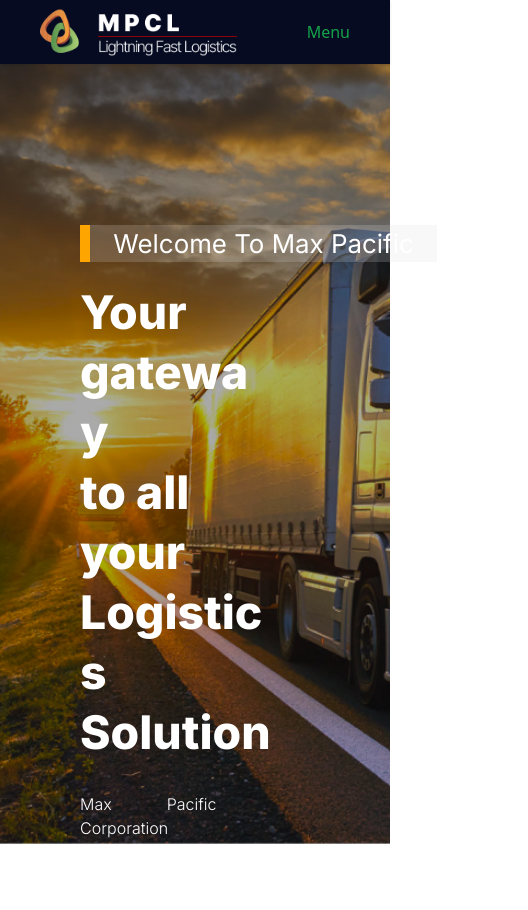
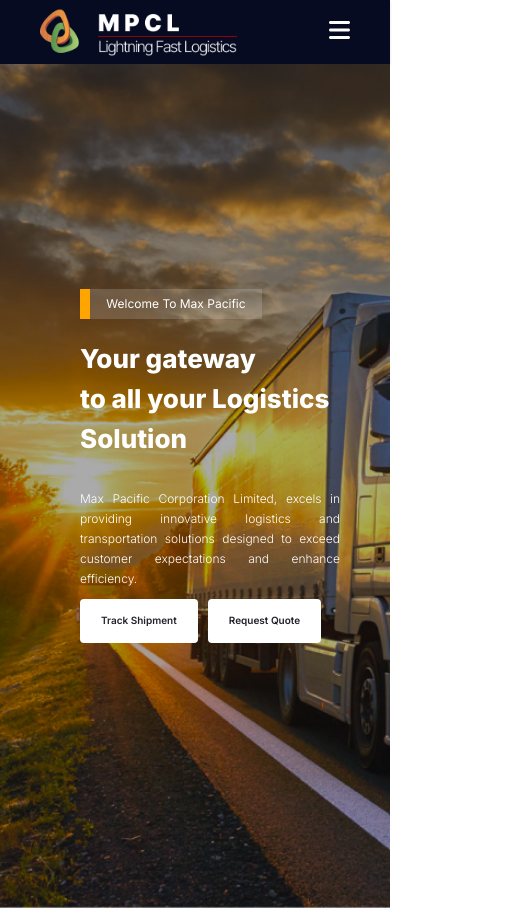
Before and after one commit to PrajwalAxRy/Max-Pacific-Corporation----Offical-Live-Website, a React (Create React App) app in the folder client/: page / in a window 390 px wide. Shown: the top 910 px of the page, 528 px wide, since content can reach past the window. Built offline with nearby package versions, Linux system fonts and the light colour scheme.

Commit message:
Made changes based on the received feedback

```diff
--- a/client/src/App.js
+++ b/client/src/App.js
@@ -22,7 +22,7 @@ function App() {
     <Router>
       <div>
         <HeaderBar/>
-        <div className=" pt-20">
+        <div>
           <Routes>
             <Route path="/" element={<Home />} exact />
             <Route path="/company" element={<Company />} />
--- /dev/null
+++ b/client/src/components/Button.css
@@ -0,0 +1,42 @@
+/* Button.css */
+
+.Button {
+    width: auto;
+    height: auto;
+    padding: 18px 30px;
+    background: white;
+    display: inline-flex;
+    justify-content: center;
+    align-items: center;
+    cursor: pointer;
+    border-radius: 4px;
+    border: 1px solid transparent;
+    white-space: nowrap;
+    color: #23212A;
+    font-size: 14px;
+    font-family: Inter;
+    font-weight: 600;
+    line-height: 21.60px;
+    text-align: center;
+  }
+
+  @media only screen and (max-width: 950px) {
+    .Button {
+      font-size: 12px;
+      padding: 14px 25px;
+    }
+  }
+
+  @media only screen and (max-width: 560px) {
+    .Button {
+      font-size: 10px;
+      padding: 10px 20px;
+    }
+  }
+
+  @media only screen and (max-width: 330px) {
+    .Button {
+      font-size: 10px;
+      padding: 10px 10px;
+    }
+  }
--- a/client/src/components/Button.js
+++ b/client/src/components/Button.js
@@ -1,45 +1,17 @@
 import React from 'react';
 import { useNavigate } from 'react-router-dom';
+import './Button.css';
 
 const Button = ({ text = 'Request Quote', link = '/getQuote' }) => {
   const navigate = useNavigate();
-
-  // Responsive style adjustments
-  const buttonStyle = {
-    width: 'auto', // Allow button width to grow with the text or specify max-width
-    minWidth: '164px', // Ensure the button does not become too small
-    height: 'auto', // Use auto height to adjust with padding
-    paddingTop: '18px', // Adjusted for simplicity
-    paddingBottom: '18px',
-    paddingLeft: '24px',
-    paddingRight: '24px',
-    background: 'white',
-    justifyContent: 'center',
-    alignItems: 'center',
-    display: 'inline-flex',
-    cursor: 'pointer',
-    boxSizing: 'border-box', // Ensures padding is included in width calculation
-    borderRadius: '4px', // Optional: for rounded corners
-    border: '1px solid transparent' // Optional: for better button definition
-  };
-
-  const textStyle = {
-    textAlign: 'center',
-    color: '#23212A',
-    fontSize: '14px',
-    fontFamily: 'Inter',
-    fontWeight: 600,
-    lineHeight: '21.60px',
-    wordWrap: 'break-word'
-  };
 
   const handleClick = () => {
     navigate(link);
   };
 
   return (
-    <div style={buttonStyle} onClick={handleClick}>
-      <div style={textStyle}>{text}</div>
+    <div className="Button" onClick={handleClick}>
+      {text}
     </div>
   );
 };
--- a/client/src/components/DataLayout.js
+++ b/client/src/components/DataLayout.js
@@ -83,7 +83,7 @@ function DataLayout() {
                       letterSpacing: "12.95px",
                     }}
                   >
-                   100+
+                   150+
                   </div>
                   <div
                     className="text-4xl text-center gradient-text-three"
@@ -111,7 +111,7 @@ function DataLayout() {
                       letterSpacing: "12.95px",
                     }}
                   >
-                    150+
+                    100+
                   </div>
                   <div
                     className="text-4xl text-center gradient-text-four"
--- a/client/src/components/Footer.js
+++ b/client/src/components/Footer.js
@@ -49,7 +49,7 @@ function Footer() {
 
                   <div className=' text-white'>
 
-                    <div>
+                    <div className='hidden lg:block'>
 
                       <div className='flex items-center mb-8'>
                           <div><img src={mailIcon} alt='Just an icon' className=' w-12 h-12 mr-2' /></div>
--- a/client/src/components/HeaderBar.js
+++ b/client/src/components/HeaderBar.js
@@ -2,13 +2,14 @@ import React, { useState, useRef, useEffect } from 'react';
 import { NavLink } from 'react-router-dom';
 import Button from './Button';
 import logo from '../assests/Logo.png';
-
-import './HeaderBarStyles.css';
+import { FontAwesomeIcon } from '@fortawesome/react-fontawesome';
+import { faBars, faTimes } from '@fortawesome/free-solid-svg-icons';
 
 const HeaderBar = () => {
   const [isDropdownOpen, setIsDropdownOpen] = useState(false);
   const [isMobileMenuOpen, setIsMobileMenuOpen] = useState(false);
   const dropdownRef = useRef(null);
+  const mobileMenuRef = useRef(null);
 
   const getNavLinkClass = ({ isActive }) => {
     return isActive
@@ -28,6 +29,9 @@ const HeaderBar = () => {
     if (dropdownRef.current && !dropdownRef.current.contains(event.target)) {
       setIsDropdownOpen(false);
     }
+    if (mobileMenuRef.current && !mobileMenuRef.current.contains(event.target)) {
+      setIsMobileMenuOpen(false);
+    }
   };
 
   useEffect(() => {
@@ -38,10 +42,10 @@ const HeaderBar = () => {
   }, []);
 
   return (
-    <header className="bg-customBlack shadow fixed top-0 w-full z-10">
-      <div className="mx-auto px-10 sm:px-6 lg:px-20">
+    <header className="bg-customBlack shadow top-0 w-full z-10">
+      <div className="mx-auto px-10">
         <div className="flex justify-between items-center py-2 md:justify-start md:space-x-10">
-          <div className="flex justify-start lg:w-0 lg:flex-1">
+          <div className="flex justify-start w-0 flex-1">
             <NavLink to="/" className={getNavLinkClass}>
               <img className="w-auto h-12" src={logo} alt="Your Company Logo" />
             </NavLink>
@@ -67,24 +71,25 @@ const HeaderBar = () => {
           </div>
           <div className="md:hidden">
             <button onClick={handleMobileMenuToggle}>
-              <span className='text-green-600'>Menu</span>
+              <FontAwesomeIcon className='h-6 text-white' icon={faBars} />
             </button>
           </div>
 
           {isMobileMenuOpen && (
-            <div className="fixed inset-y-0 right-0 z-50 flex flex-col items-center bg-white w-1/3 md:hidden">
-              <button onClick={handleMobileMenuToggle} className="self-end p-4">
-                Close {/* This button can be styled or replaced with an icon */}
+            <div ref={mobileMenuRef} className="fixed inset-y-0 right-0 z-50 flex flex-col items-center gap-y-6 bg-customBlack w-[30%] min-w-52 md:hidden">
+              <button onClick={handleMobileMenuToggle} className="self-end p-4 text-white">
+                <FontAwesomeIcon className='h-6 mr-5 mb-6' icon={faTimes} />
               </button>
               <NavLink to="/" className={getNavLinkClass}>Home</NavLink>
+              <NavLink to="/company/about" className={getNavLinkClass}>About Us</NavLink>
+              <NavLink to="/company/team" className={getNavLinkClass}>Our Team</NavLink>
+              <NavLink to="/company/gallery" className={getNavLinkClass}>Gallery</NavLink>
               <NavLink to="/blogs" className={getNavLinkClass}>Blogs</NavLink>
               <NavLink to="/services" className={getNavLinkClass}>Services</NavLink>
               <NavLink to="/contact" className={getNavLinkClass}>Contact Us</NavLink>
               <Button text="Track Shipment" link='/TrackShipment' />
             </div>
           )}
-
-
         </div>
       </div>
     </header>
--- /dev/null
+++ b/client/src/pages/Banner.css
@@ -0,0 +1,95 @@
+.banner {
+    background: rgba(217, 217, 217, 0.20);
+    height: 37px;
+    width: 357px;
+    color: white;
+    font-size: 25.89px;
+    font-family: 'Inter', sans-serif;
+    font-weight: 400;
+    border-left: 10px solid orange;
+    padding-left: -5px;
+    text-align: center;
+    display: flex;
+    align-items: center;
+    justify-content: center;
+  }
+
+  @media (max-width: 950px) {
+    .banner {
+      width: 70%; /* Full width on smaller screens */
+      font-size: 16px; /* Smaller font size on smaller screens */
+      height: 30px; /* Smaller height on smaller screens */
+    }
+  }
+
+  @media (max-width: 559px) {
+    .banner {
+      font-size: 12px; /* Even smaller font size for very small screens */
+      padding-left: 0; /* Remove padding on very small screens */
+    }
+  }
+
+
+/* Banner.css */
+
+.textBanner {
+    color: white;
+    font-size: 46.29px;
+    font-family: Inter;
+    font-weight: 800;
+    line-height: 60px;
+    word-wrap: break-word;
+    margin-top: 20px;
+  }
+
+  @media only screen and (max-width: 950px) {
+    .textBanner {
+      font-size: 36px;
+      line-height: 50px;
+    }
+  }
+
+  @media only screen and (max-width: 559px) {
+    .textBanner {
+      font-size: 26px;
+      line-height: 40px;
+    }
+  }
+
+
+  /* SecondaryBanner.css */
+
+.secondaryBanner {
+    width: 70%;
+    margin-top: 30px;
+    color: white;
+    text-align: justify;
+    font-size: 16px;
+    font-family: Inter;
+    font-weight: 300;
+    line-height: 24.24px;
+    word-wrap: break-word;
+  }
+
+  @media only screen and (max-width: 950px) {
+    .secondaryBanner {
+      width: 90%;
+      font-size: 14px;
+      line-height: 22px;
+    }
+  }
+
+  @media only screen and (max-width: 560px) {
+    .secondaryBanner {
+      width: 100%;
+      font-size: 12px;
+      line-height: 20px;
+    }
+  }
+
+
+  .btn {
+    display: flex;
+    gap: 10px;
+    margin-top: 10px;
+  }
--- a/client/src/pages/Home.js
+++ b/client/src/pages/Home.js
@@ -7,10 +7,12 @@ import Services from '../components/textImage';
 import DataLayout from '../components/DataLayout';
 import BlogSection from '../components/BlogSection';
 
+import './Banner.css';
 
 import mailIcon from '../assests/mailIcon.png';
 import phoneIcon from '../assests/PhoneIcon.png';
 import locationIcon from '../assests/locationIcon.png';
+import googleMaps from '../assests/googleMaps.png'
 
 import { FontAwesomeIcon } from '@fortawesome/react-fontawesome';
 import { faUser } from '@fortawesome/free-solid-svg-icons';
@@ -73,19 +75,7 @@ function Home() {
     marginTop: '-5rem', // Adjust the margin as needed
   };
 
-  const banner = {
-    background: 'rgba(217, 217, 217, 0.20)',
-    height: '37px',
-    width: '357px',
-    color: 'white',
-    fontSize: '25.89px',
-    fontFamily: 'Inter',
-    fontWeight: 400,
-    borderLeft: '10px solid orange',
-    paddingLeft: '-10px', // Add paddingLeft with value of -5px
-    textAlign: "center",
-    justifyContent: "center" // Add justify content center
-  }
+
 
 //   <div style={{ width: '8px', height: '37px', left: '0px', top: '0px', position: 'absolute', background: '#E8923F' }}></div>
 //   <div style={{ left: '24px', top: '2px', position: 'absolute', color: 'white', fontSize: '25.89px', fontFamily: 'Inter', fontWeight: 400, lineHeight: '34.96px', wordWrap: 'break-word' }}>
@@ -95,22 +85,22 @@ function Home() {
   const carouselItems = ["One", "Two", "Three", "Four", "Five", "Six", "Seven", "Eight"];
 
   return (
-    <div>
+    <div className='pt-20'>
         <div style={backgroundStyle}>
-          <div className="w-3/6 z-10 h-4/5 ml-20 text-red-600">
+          <div className="w-4/6 z-10 h-4/5 ml-20 text-red-600">
             <div className='w-full h-1/3'></div>
-            <div style={banner}>
+            <div className="banner">
               Welcome To Max Pacific
             </div>
-            <div style={{color: 'white', fontSize: '46.29px', fontFamily: 'Inter', fontWeight: 800, lineHeight: '60px' ,wordWrap: 'break-word', marginTop: '20px'}}>Your gateway<br/>to all your Logistics Solution</div>
+            <div className='textBanner'>Your gateway<br/>to all your Logistics Solution</div>
 
-            <div style={{width: '70%', marginTop: '30px' ,color: 'white', textAlign: 'justify', fontSize: '16px', fontFamily: 'Inter', fontWeight: 300, lineHeight: '24.24px', wordWrap: 'break-word'}}>
+            <div className='secondaryBanner'>
               Max Pacific Corporation Limited, excels in providing innovative logistics and transportation solutions designed to exceed customer expectations and enhance efficiency.
             </div>
 
-            <div className=' flex gap-10 mt-10'>
-            <Button text="Track Shipment" link='/TrackShipment'/>
-            <Button text="Request Quote" link='/contact' />
+            <div className='btn'>
+              <Button text="Track Shipment" link='/TrackShipment'/>
+              <Button text="Request Quote" link='/contact' />
             </div>
           </div>
         </div>
@@ -119,7 +109,7 @@ function Home() {
           <div>
             <span style={{color: '#060B22', fontSize: '32px', fontFamily: 'Inter', fontWeight: 500, lineHeight: '48.49px', wordWrap: 'break-word'}}>Trusted Partners</span>
             <br />
-            <div className=' leading-7' style={{width: '60%', color: 'black', fontSize: '16px', fontFamily: 'Inter', fontWeight: 300, textAlign: 'justify', marginTop: '10px'}}>Since 2005, MPCL has been dedicated to delivering top-notch services, transforming the logistics sector. In under seven years, we've become a key player, covering 6000+ pincodes in India with a team of 500+ professionals. With ISO 9001:2000 certification, we ensure excellence in every service, from logistics and warehousing to transportation solutions.</div>
+            <div className=' leading-7' style={{width: '60%', color: 'black', fontSize: '16px', fontFamily: 'Inter', fontWeight: 300, textAlign: 'justify', marginTop: '10px'}}>Since 2005, MPCL has been dedicated to delivering top-notch services, transforming the logistics sector. In under seven years, we've become a key player, covering 6000+ pincodes in India with a team of 500+ professionals. With ISO 9001:2015 certification, we ensure excellence in every service, from logistics and warehousing to transportation solutions.</div>
           </div>
           <div>
             <img className=' h-40 w-72'  src={isoTrust} alt="" />
@@ -145,7 +135,9 @@ function Home() {
           <MyCarousel items={carouselItems} />
         </div> */}
 
-        <BlogSection/>
+        <div className="hidden lg:block">
+          <BlogSection />
+        </div>
 
     </div>
   )
--- a/client/src/pages/TrackShipment.js
+++ b/client/src/pages/TrackShipment.js
@@ -19,7 +19,7 @@ function TrackShipment() {
         <h2 className='w-3/4 mt-6 font-normal text-2xl text-customBlack text-justify'>Welcome to your source for Logistics Industry Insights & Solutions! Learn interesting facts on industry transformation, covering topics from trends to service excellence and beyond.</h2>
       </div>
 
-      <div className='mt-8 py-8 px-8' style={{backgroundColor: '#F7F7F7'}}>
+      <div className='w-full mt-8 py-8' style={{backgroundColor: '#F7F7F7'}}>
         <div className='w-11/12 bg-white pl-10 py-8 rounded-lg overflow-hidden mx-auto'>
           <div className=' text-lg font-medium'>Enter Shipment Number:</div>
           <div className='flex gap-6 mt-6'>
--- a/client/tailwind.config.js
+++ b/client/tailwind.config.js
@@ -9,7 +9,10 @@ module.exports = {
         customBlack: '#060B22',
       },
       fontSize: {
-        custom16px: '16px', // Define custom text size
+        custom16px: '16px',
+      },
+      screens: {
+        'md': '950px',
       },
     },
   },
```
Also changed, not shown: client/src/pages/Contact.js (+24 -11 lines), client/src/pages/Services.js (+4 -4 lines), client/src/assests/googleMaps.png (added).
